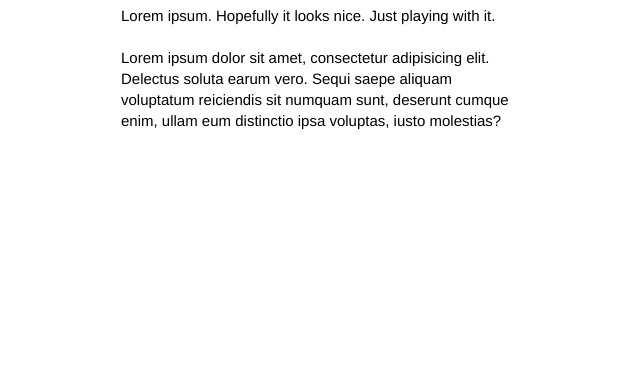
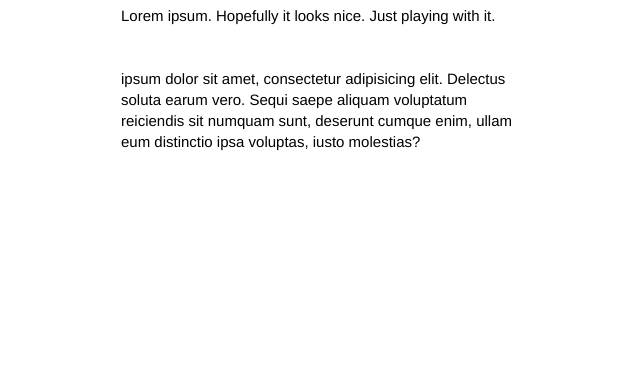
Before and after one commit to rmrosales/desn3035-e1, a plain HTML site: page index.html in a window 1280 px wide. Shown: the part 430-800 px from the top of the page, without its empty margins (319-959 px from the left). Drawn offline with Linux system fonts and the light colour scheme.

Commit message:
Edited spacing

```diff
--- a/index.html
+++ b/index.html
@@ -8,7 +8,8 @@
 <body>
     <img src="zia-syed-gOq27RHoL3s-unsplash.jpg">
     <h1>The City At Night</h1>
-    <p>Lorem ipsum. Hopefully it looks nice. Just playing with it.<br><br>
-    Lorem ipsum dolor sit amet, consectetur adipisicing elit. Delectus soluta earum vero. Sequi saepe aliquam voluptatum reiciendis sit numquam sunt, deserunt cumque enim, ullam eum distinctio ipsa voluptas, iusto molestias?</p>
+    <p>Lorem ipsum. Hopefully it looks nice. Just playing with it.</p>
+    <br>
+    <p>ipsum dolor sit amet, consectetur adipisicing elit. Delectus soluta earum vero. Sequi saepe aliquam voluptatum reiciendis sit numquam sunt, deserunt cumque enim, ullam eum distinctio ipsa voluptas, iusto molestias?</p>
 </body>
 </html>
```
